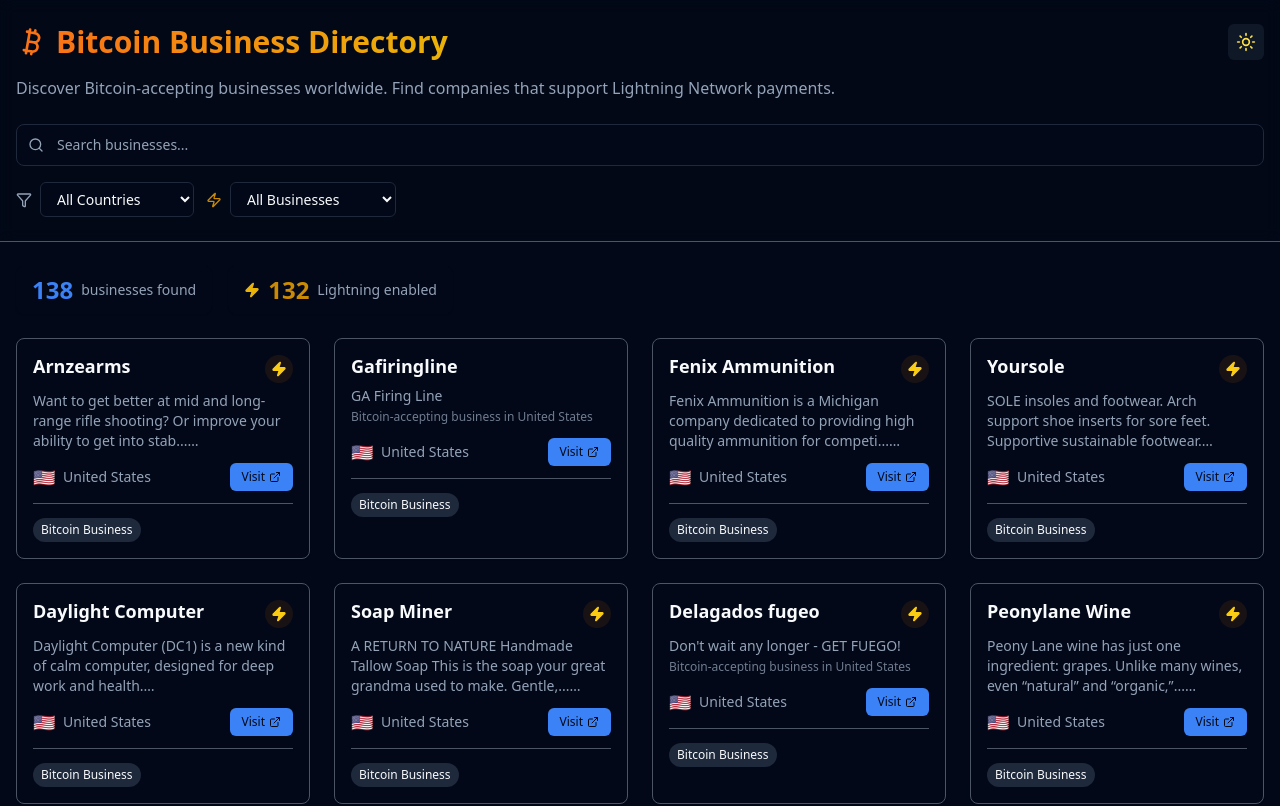
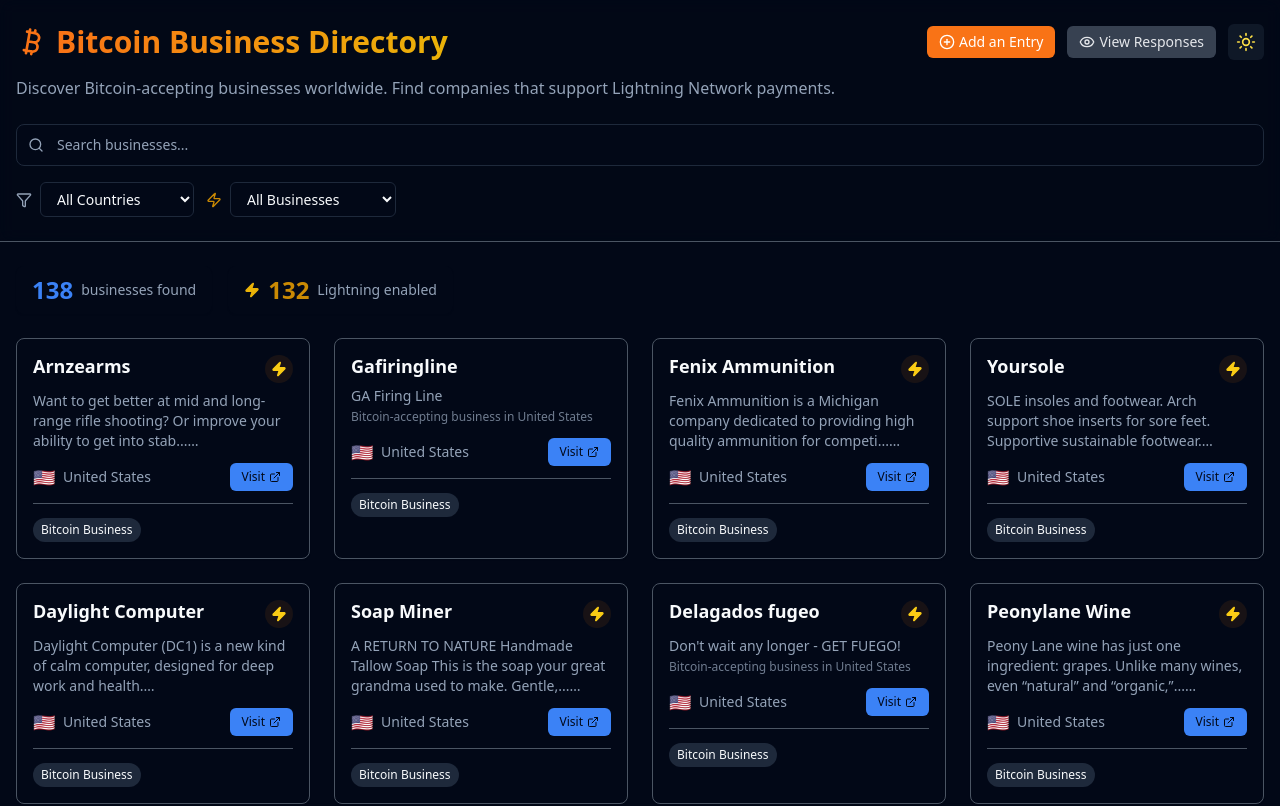
Before and after one commit to bitkarrot/bitcoinbiz, a React (Vite) app: page / in a window 1280 px wide. Shown: the top 806 px of the page. Built offline with nearby package versions, Linux system fonts and the light colour scheme.

Commit message:
add links for 'Add an Entry' and 'View Reponses'

```diff
--- a/src/App.tsx
+++ b/src/App.tsx
@@ -1,5 +1,5 @@
 import { useState, useMemo, useEffect } from 'react';
-import { Bitcoin, Zap } from 'lucide-react';
+import { Bitcoin, Zap, PlusCircle, Eye } from 'lucide-react';
 import { BusinessCard } from './components/BusinessCard';
 import { SearchFilters } from './components/SearchFilters';
 import { loadBusinessesFromCSV } from './data/csvLoader';
@@ -74,7 +74,25 @@
                 Bitcoin Business Directory
               </h1>
             </div>
-            <div className="ml-auto">
+            <div className="ml-auto flex items-center gap-3">
+              <a
+                href="https://formstr.app/f/naddr1qvzqqqr4mqpzqwuesmkx5v6lwfsmsqcgvxamg2n7x9l2094jnqr4p786j6k63u4mqy2hwumn8ghj7un9d3shjtnyv9kh2uewd9hj7qqx29thsempxsg77cqc?viewKey=65fe57f356a8495090f2c2dcd6152af25f81844cbe7c62d93b0aeee436d66282"
+                target="_blank"
+                rel="noopener noreferrer"
+                className="flex items-center gap-1 px-3 py-1.5 rounded-md bg-orange-500 hover:bg-orange-600 text-white text-sm font-medium transition-colors"
+              >
+                <PlusCircle className="h-4 w-4" />
+                <span>Add an Entry</span>
+              </a>
+              <a
+                href="https://formstr.app/s/ad3e91eaa8ceca734f1c01a26e62cae718ddf11da7e0f444ecf33cdc562c936f/QWxga4?relay=wss%3A%2F%2Frelay.damus.io%2F&viewKey=65fe57f356a8495090f2c2dcd6152af25f81844cbe7c62d93b0aeee436d66282"
+                target="_blank"
+                rel="noopener noreferrer"
+                className="flex items-center gap-1 px-3 py-1.5 rounded-md bg-gray-200 dark:bg-gray-700 hover:bg-gray-300 dark:hover:bg-gray-600 text-gray-800 dark:text-gray-200 text-sm font-medium transition-colors"
+              >
+                <Eye className="h-4 w-4" />
+                <span>View Responses</span>
+              </a>
               <ThemeToggle />
             </div>
           </div>
```
